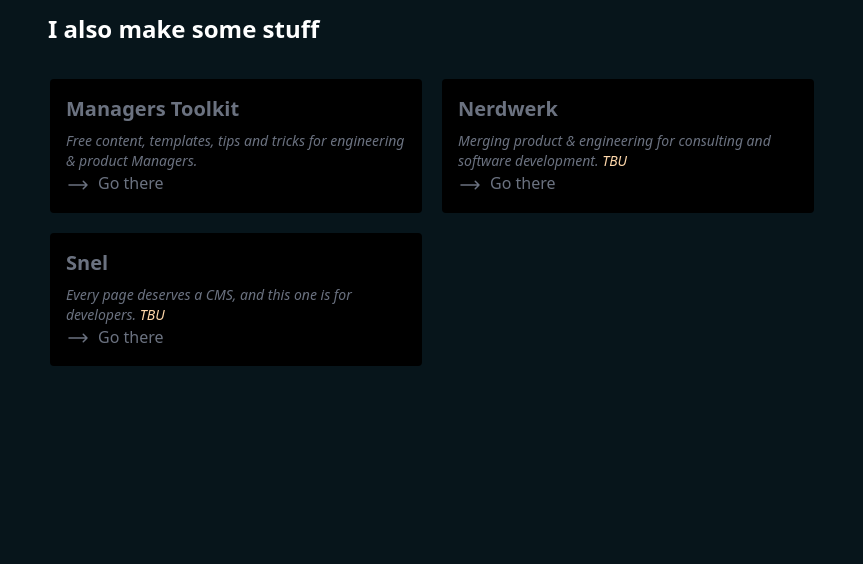
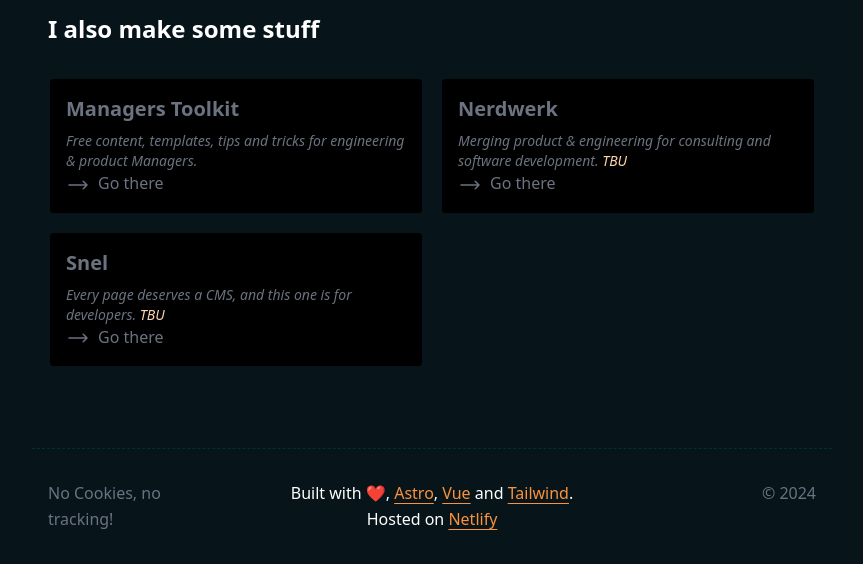
Before and after one commit to codebryo/romankuba.me, an Astro site: page / in a window 1280 px wide. Shown: the part 392-956 px from the top of the page, without its empty margins (208-1071 px from the left). Before the commit the page ends 800 px from the top, so only its background shows below. Built offline with nearby package versions, Linux system fonts and the light colour scheme; Astro itself is replaced by a stand-in of ours.

Commit message:
feat: added a footer

```diff
--- a/src/layouts/Layout.astro
+++ b/src/layouts/Layout.astro
@@ -25,5 +25,26 @@ import('../styles/base.css');
         <main>
             <slot />
         </main>
+
+        <footer
+            class="flex content-evenly border-t border-dashed border-teal-950 mt-16 py-8 hover:border-teal-900 transition-colors"
+        >
+            <div class="grow-0 w-1/6 text-gray-500">
+                No Cookies, no tracking!
+            </div>
+            <div class="grow text-center">
+                Built with ❤️, <a href="https://astro.build/" target="_blank"
+                    >Astro</a
+                >, <a href="https://vuejs.org/" target="_blank">Vue</a> and <a
+                    href="https://tailwindcss.com/"
+                    target="_blank">Tailwind</a
+                >.
+                <br />
+                Hosted on <a href="https://www.netlify.com/" target="_blank"
+                    >Netlify</a
+                >
+            </div>
+            <div class="grow-0 w-1/6 text-right text-gray-500">&copy; 2024</div>
+        </footer>
     </body>
 </html>
--- a/src/styles/base.css
+++ b/src/styles/base.css
@@ -22,7 +22,7 @@
         color: var(--global-color);
     }
 
-    main {
+    main, footer {
         margin: auto;
         padding: 1rem;
         width: 800px;
```
